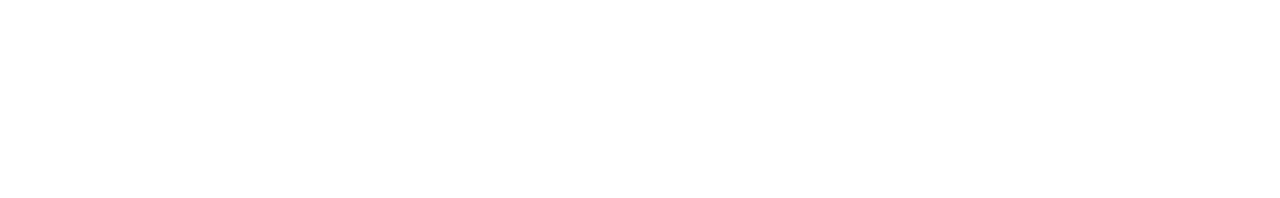
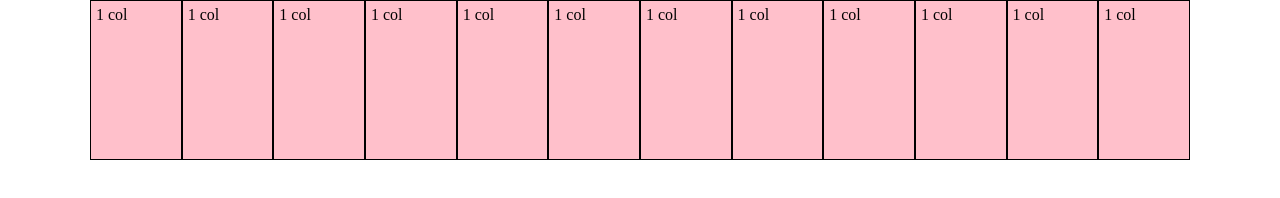
Before and after one commit to SimoneSpirito01/html-css-12bool, a plain HTML site: page index.html in a window 1280 px wide. Drawn offline with Linux system fonts and the light colour scheme.

Commit message:
prima row

```diff
--- a/css/style.css
+++ b/css/style.css
@@ -0,0 +1,14 @@
+.container {
+    height: 100vh;
+}
+
+.row {
+    height: 20%;
+}
+
+.box {
+    height: 100%;
+    background-color: pink;
+    border: 1px solid black;
+    padding: 5px;
+}
--- a/index.html
+++ b/index.html
@@ -10,5 +10,50 @@
 </head>
 <body>
 
+    <div class="container">
+
+        <!-- prima riga -->
+        <div class="row">
+            <div class="col-xs-3 col-md-2 col-lg-1">
+                <div class="box">1 col</div>
+            </div>
+            <div class="col-xs-3 col-md-2 col-lg-1">
+                <div class="box">1 col</div>
+            </div>
+            <div class="col-xs-3 col-md-2 col-lg-1">
+                <div class="box">1 col</div>
+            </div>
+            <div class="col-xs-3 col-md-2 col-lg-1">
+                <div class="box">1 col</div>
+            </div>
+            <div class="col-xs-3 col-md-2 col-lg-1">
+                <div class="box">1 col</div>
+            </div>
+            <div class="col-xs-3 col-md-2 col-lg-1">
+                <div class="box">1 col</div>
+            </div>
+            <div class="col-xs-3 col-md-2 col-lg-1">
+                <div class="box">1 col</div>
+            </div>
+            <div class="col-xs-3 col-md-2 col-lg-1">
+                <div class="box">1 col</div>
+            </div>
+            <div class="col-xs-3 col-md-2 col-lg-1">
+                <div class="box">1 col</div>
+            </div>
+            <div class="col-xs-3 col-md-2 col-lg-1">
+                <div class="box">1 col</div>
+            </div>
+            <div class="col-xs-3 col-md-2 col-lg-1">
+                <div class="box">1 col</div>
+            </div>
+            <div class="col-xs-3 col-md-2 col-lg-1">
+                <div class="box">1 col</div>
+            </div>
+            <!-- /prima riga -->
+
+        </div>
+    </div>
+
 </body>
 </html>
```
